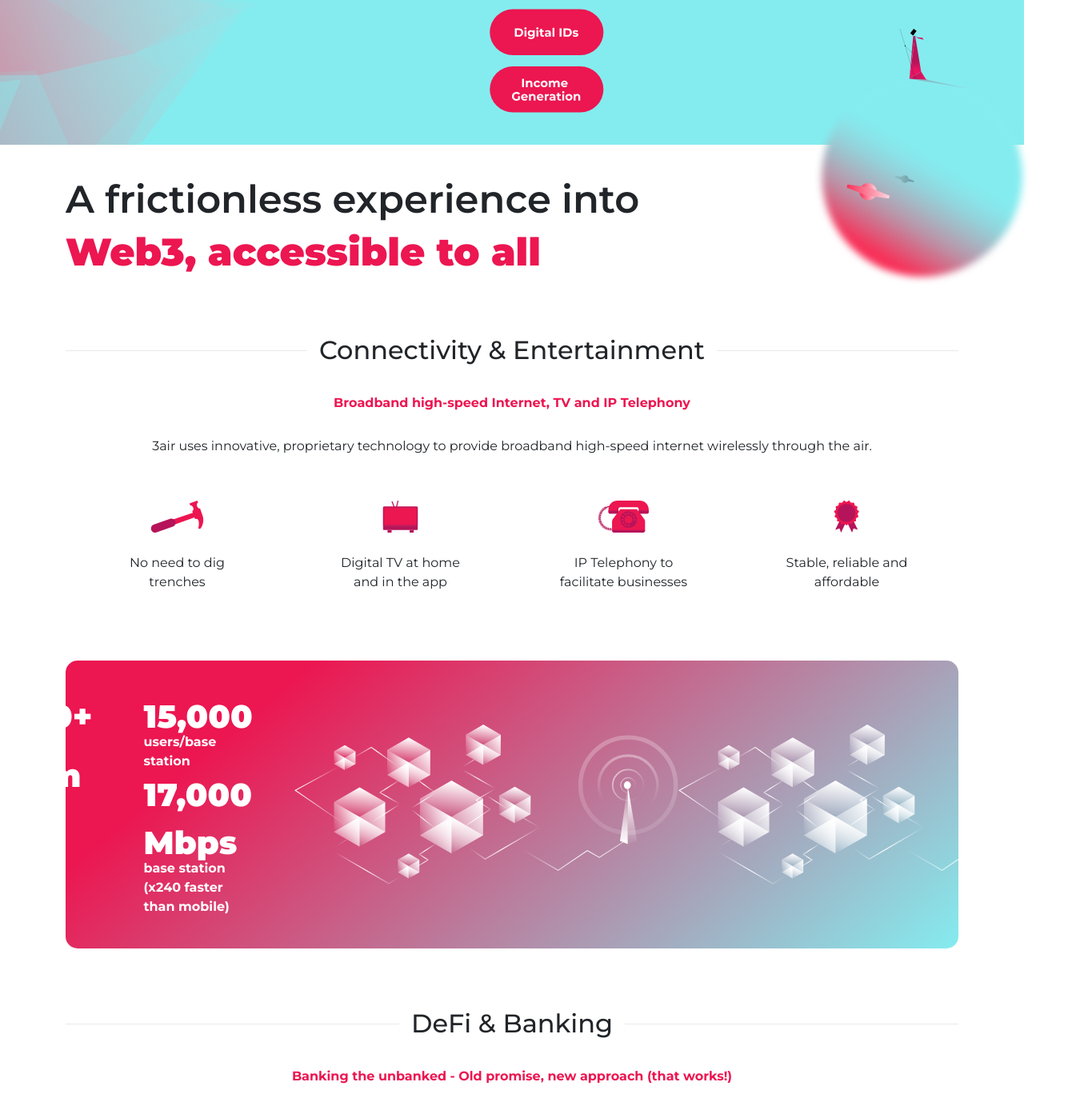
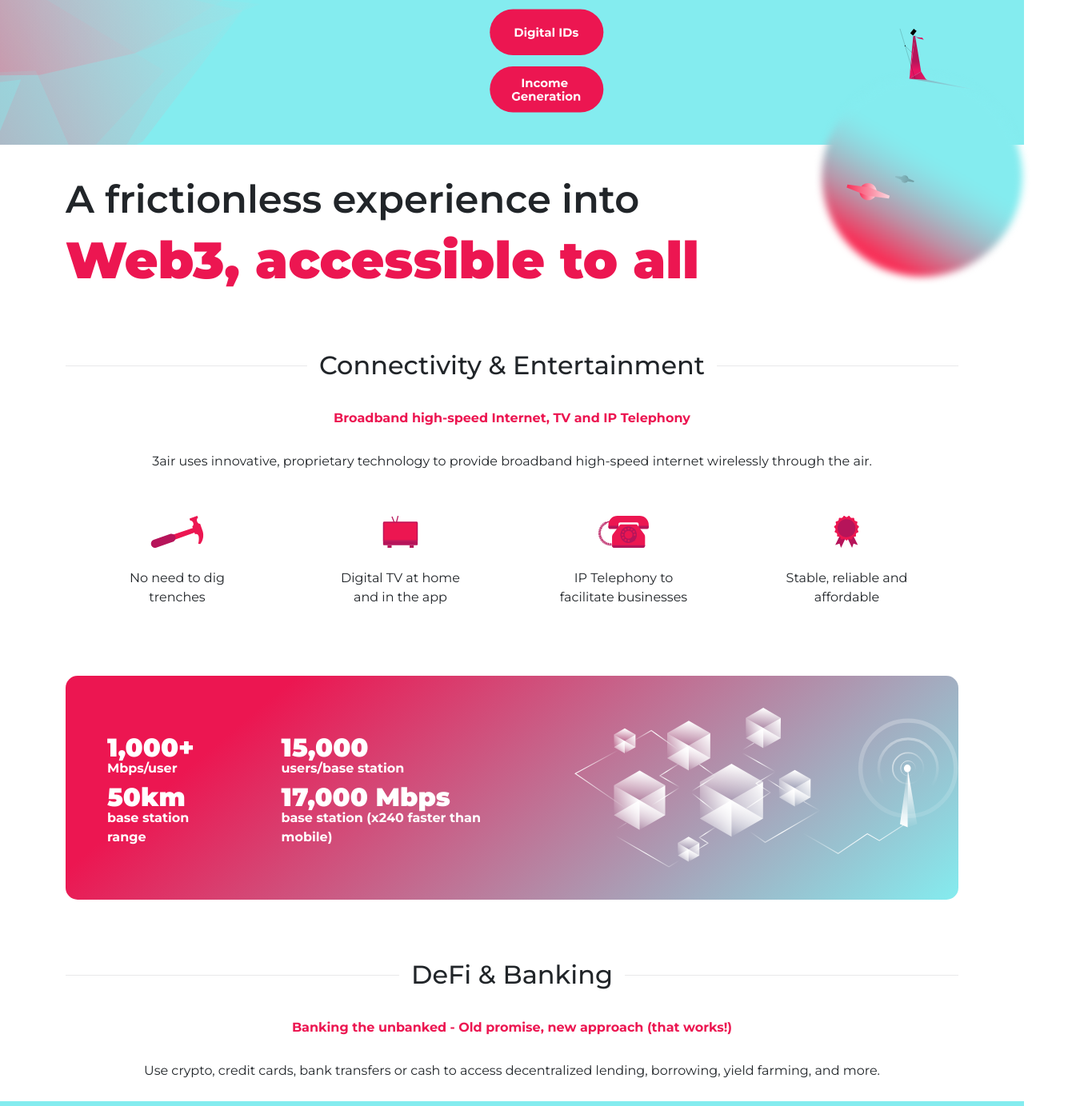
Before and after one commit to Sabir184/3air, a React (Create React App) app in the folder my-app/: page / in a window 1280 px wide. Shown: the part 1448-2831 px from the top of the page at 80% size, 1340 px wide, since content can reach past the window. Built offline with nearby package versions, Linux system fonts and the light colour scheme.

Commit message:
updated font size

```diff
--- a/my-app/src/components/DigitalIdentities/DigitalCard.js
+++ b/my-app/src/components/DigitalIdentities/DigitalCard.js
@@ -14,7 +14,7 @@
             src={CardImage}
           />
           <Card.Body>
-            <Card.Text style={{ fontSize: '2vh', marginTop: '10px' }}>
+            <Card.Text style={{ fontSize: '1rem', marginTop: '10px' }}>
               {CardText}
             </Card.Text>
           </Card.Body>
--- a/my-app/src/components/FrictionlessExperience/FrictionlessCard.js
+++ b/my-app/src/components/FrictionlessExperience/FrictionlessCard.js
@@ -8,7 +8,7 @@
       <Card bg="transparent" className="cardContainer" border="0">
         <Card.Img style={{ height: '2.5rem' }} variant="top" src={CardImage} />
         <Card.Body>
-          <Card.Text style={{ fontSize: '2vh', marginTop: '10px' }}>
+          <Card.Text style={{ fontSize: '1rem', marginTop: '10px' }}>
             {CardText}
           </Card.Text>
         </Card.Body>
--- a/my-app/src/components/FrictionlessExperience/FrictionlessExperience.js
+++ b/my-app/src/components/FrictionlessExperience/FrictionlessExperience.js
@@ -9,7 +9,7 @@
 
 function FrictionlessExperience() {
   return (
-    <Container className='friction'>
+    <Container className="friction">
       <div>
         <h5 className="HeaderFirstLine">A frictionless experience into</h5>
         <h4 className="HeaderSecondLine">Web3, accessible to all</h4>
@@ -58,11 +58,6 @@
         <div className="statsImageWraper">
           <img width={480} src="assets/diagram2.svg" alt="diagram" />
         </div>
-        <Row>
-          <Col>
-            <img width={480} src="assets/diagram2.svg" alt='diagram' />
-          </Col>
-        </Row>
       </Container>
     </Container>
   );
--- a/my-app/src/components/FrictionlessExperience/FrictionlessExperienceStyle.scss
+++ b/my-app/src/components/FrictionlessExperience/FrictionlessExperienceStyle.scss
@@ -1,14 +1,14 @@
-.friction{
+.friction {
   margin: 40px auto;
 }
 .HeaderFirstLine {
   font-weight: 600;
-  font-size: 6vmin;
+  font-size: 3rem;
 }
 
 .HeaderSecondLine {
   font-weight: 900;
-  font-size: 6vmin;
+  font-size: 4rem;
   color: #ec1651;
 }
 
--- a/my-app/src/components/FrictionlessExperience/StatsStyle.scss
+++ b/my-app/src/components/FrictionlessExperience/StatsStyle.scss
@@ -11,17 +11,17 @@
     rgba(132, 236, 239, 1) 100%
   );
   border-radius: 15px;
-  padding: 40px 10px;
+  padding: 40px 0;
 }
 
 .statsStyle {
   flex: 1;
   display: flex;
-  padding-left: 15px;
+  padding-left: 40px;
 }
 
 .statNum {
-  font-size: 5vmin;
+  font-size: 2rem;
   font-weight: 900;
   color: #fff;
 }
@@ -31,7 +31,7 @@
 }
 
 .statText {
-  font-size: 2vmin;
+  font-size: 1rem;
   font-weight: 700;
   margin-top: -10px;
 
--- a/my-app/src/components/Subheader/SubHeader.scss
+++ b/my-app/src/components/Subheader/SubHeader.scss
@@ -21,7 +21,7 @@
 
 .subHeaderTextStyle {
   font-weight: 500;
-  font-size: 4vmin;
+  font-size: 2rem;
 }
 
 .descContainer {
```
